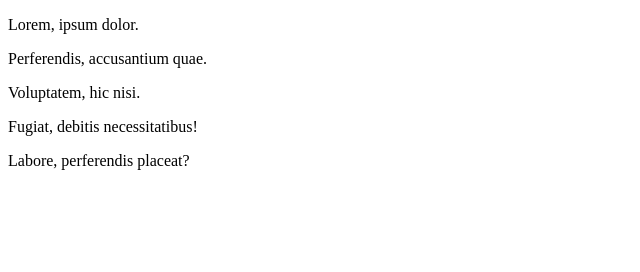
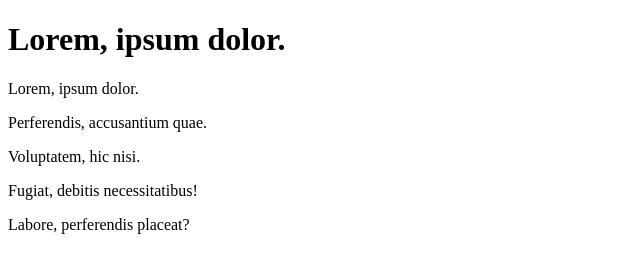
Before and after one commit to sertacturhan/deneme, a plain HTML site: page index.html in a window 1280 px wide. Shown: the whole page, without its empty margins (0-640 px from the left). Drawn offline with Linux system fonts and the light colour scheme.

Commit message:
dosyalar değişti

```diff
--- a/index.html
+++ b/index.html
@@ -7,6 +7,7 @@
     <title>Document</title>
 </head>
 <body>
+    <h1>Lorem, ipsum dolor.</h1>
     <p>Lorem, ipsum dolor.</p>
     <p>Perferendis, accusantium quae.</p>
     <p>Voluptatem, hic nisi.</p>
--- a/js/test.js
+++ /dev/null
@@ -1,2 +0,0 @@
-// "editor.wordwrap":"on
-"
```
